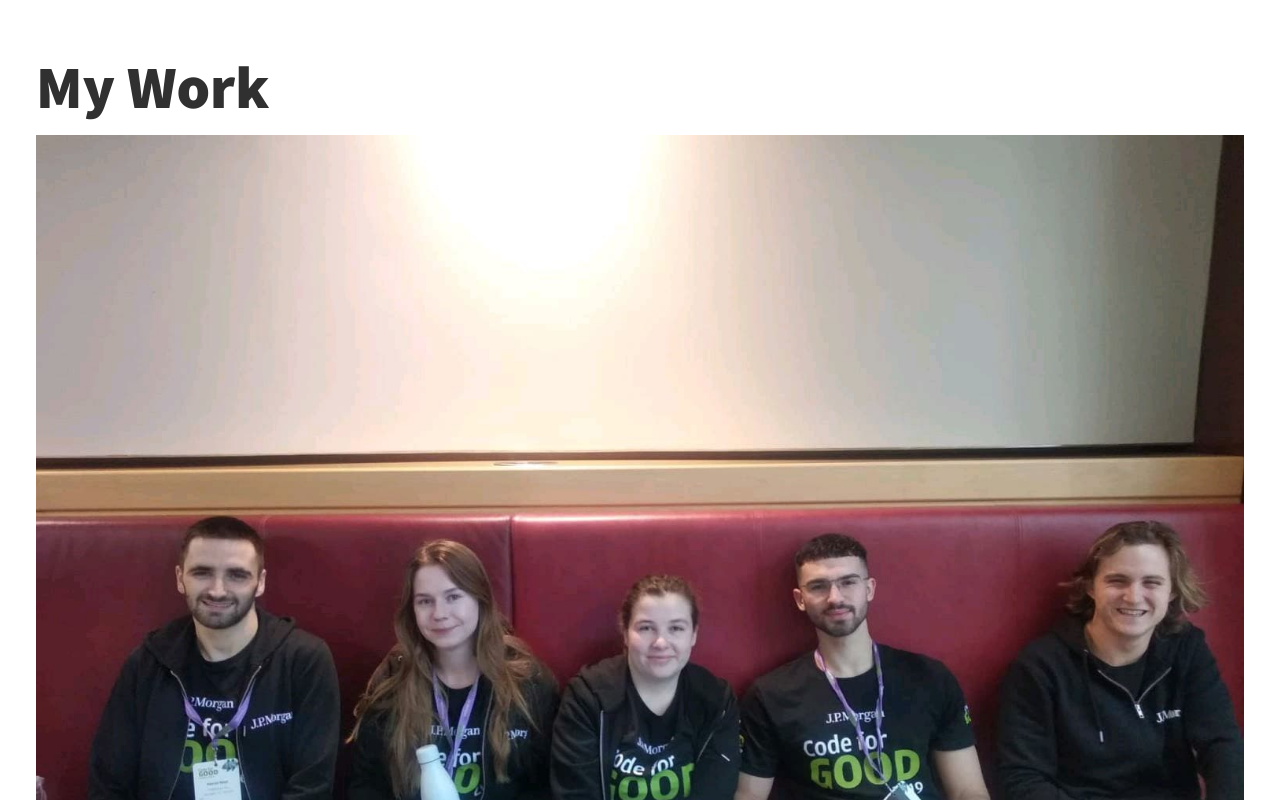
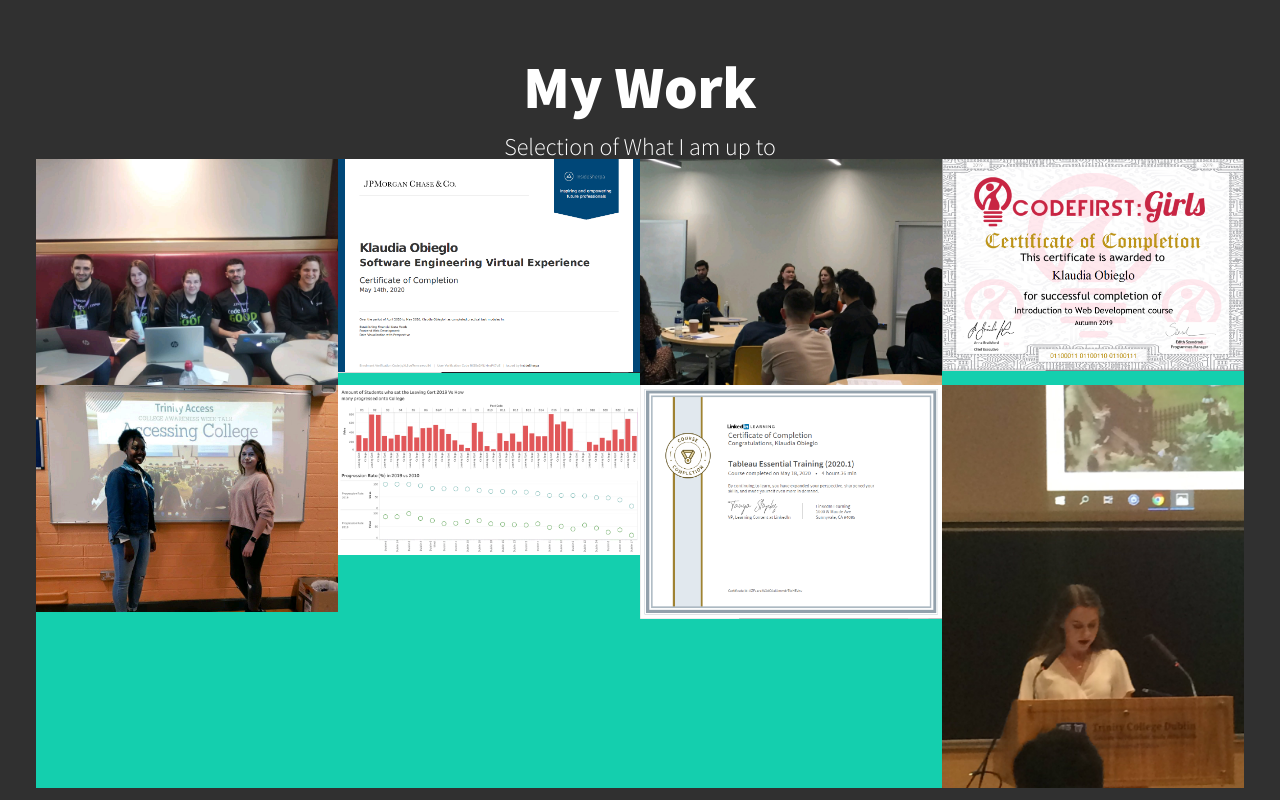
Before and after one commit to obieglok/Portfolio, a plain HTML site: page index.html in a window 1280 px wide. Shown: the part 1640-2440 px from the top of the page. Drawn offline with nearby package versions, Linux system fonts and the light colour scheme.

Commit message:
Updates my work/what i am up to page

```diff
--- a/index.html
+++ b/index.html
@@ -73,18 +73,41 @@
 
     <!-- My Work -->
     <section class="my-work" id="work">
-      <h2 class="section__title"> My Work</h2>
-      <p class="section__subtitle"></p>
-      <div class="Portfolio">
+      <h2 class="section__title section__title--work"> My Work</h2>
+      <p class="section__subtitle section__subtitle--work"> Selection of What I am up to</p>
+      <div class="portfolio">
+        <!-- First picture -->
           <a href="#" class="portfolio__item">
-            <img src="images/jpm.jpg" alt="Competing in Code For Good with JPM" class="portfolio__img">
+            <img src="images/jpm.jpg" alt="Competing in Code For Good with JPM"  class="portfolio__img">
+          </a>
+          <!-- Second Picture -->
+          <a href="#" class="portfolio__item">
             <img src="images/jpmintern.PNG" alt="Certificate of Completion of JPM Virtual Internship" class="portfolio__img">
-            <img src="images/jeffweinerclose.jpg" alt="Hosting Jeff Weiner in Trinity College " class="portfolio__img">
-            <img src="images/codefirst.PNG" alt="Cert of completion from Code First Girls Web Dev " class="portfolio__img">
-            <img src="images/accessing_college.jpg" alt="Pitcure of Klaudia presenting about accessible ways of getting into college " class="portfolio__img">
-            <img src="images/ProgressionRates.png" alt="Data Visualisation of Progression Rates" class="portfolio__img">
+          </a>
+          <!-- Third -->
+          <a href="#" class="portfolio__item">
+            <img src="images/jeffweinerclose.jpg" alt="Hosting Jeff Weiner in Trinity College "class="portfolio__img">
+          </a>
+          <!-- Fourth -->
+          <a href="#" class="portfolio__item">
+            <img src="images/codefirst.PNG" alt="Cert of completion from Code First Girls Web Dev "  class="portfolio__img">
+          </a>
+          <!-- Fifth -->
+          <a href="#" class="portfolio__item">
+            <img src="images/accesing_college.jpg" alt="Picture of Klaudia presenting about accessible ways of getting into college " class="portfolio__img">
+          </a>
+          <!-- Sixth -->
+          <a href="#" class="portfolio__item">
+            <img src="images/ProgressionRates.png" alt="Data Visualisation of Progression Rates"class="portfolio__img">
+          </a>
+          <!-- Seventh -->
+          <a href="#" class="portfolio__item">
             <img src="images/tableucert.PNG" alt="Tableu Cert" class="portfolio__img">
-            <img src="images/tap_awards" alt="Presenting at Tap Awards" class="portfolio__img">
+          </a>
+          <!-- eight -->
+          <a href="#" class="portfolio__item">
+            <img src="images/tap_awards.jpg" alt="Presenting at Tap Awards"class="portfolio__img">
+          </a>
       </div>
     </section>
 
--- a/style.css
+++ b/style.css
@@ -222,3 +222,52 @@ nav {
     z-index:2;
   }
 }
+/* the portfolio */
+.section__subtitle-work{
+  color:var(--clr-accent);
+  font-weight: var(--fw-bold);
+  margin-bottom:2em;
+}
+.my-work {
+    background-color: var(--clr-dark);
+    color: var(--clr-light);
+    text-align: center;
+}
+
+.portfolio {
+    display: grid;
+    grid-template-columns: repeat(auto-fit, minmax(300px, 1fr));
+/*
+    margin:0 auto;
+    width:1000px;
+    */
+}
+
+.portfolio__item {
+    background: var(--clr-accent);
+    overflow: hidden;
+}
+
+.portfolio__img {
+    transition:
+        transform 750ms cubic-bezier(.5, 0, .5, 1),
+        opacity 250ms linear;
+}
+
+.portfolio__item:focus {
+    position: relative;
+    z-index: 2;
+}
+
+.portfolio__img:hover,
+.portfolio__item:focus .portfolio__img {
+    transform: scale(1.2);
+    opacity: .5;
+}
+
+
+.portfolio__img:hover,
+.portfolio__item:focus .portfolio__img {
+    transform: scale(1.2);
+    opacity: .5;
+}
```
